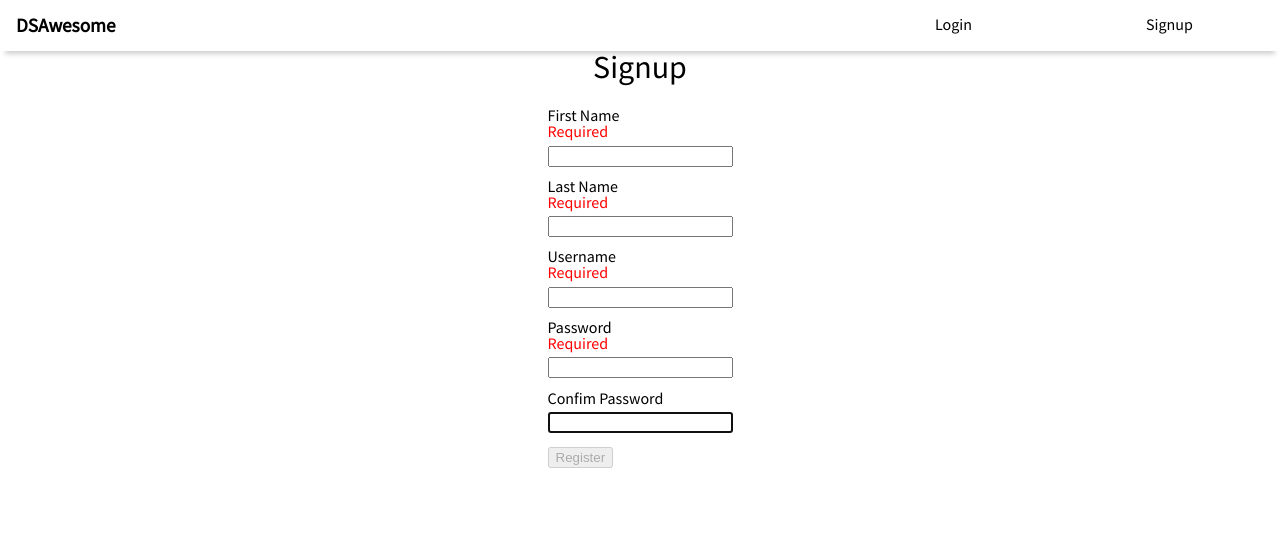
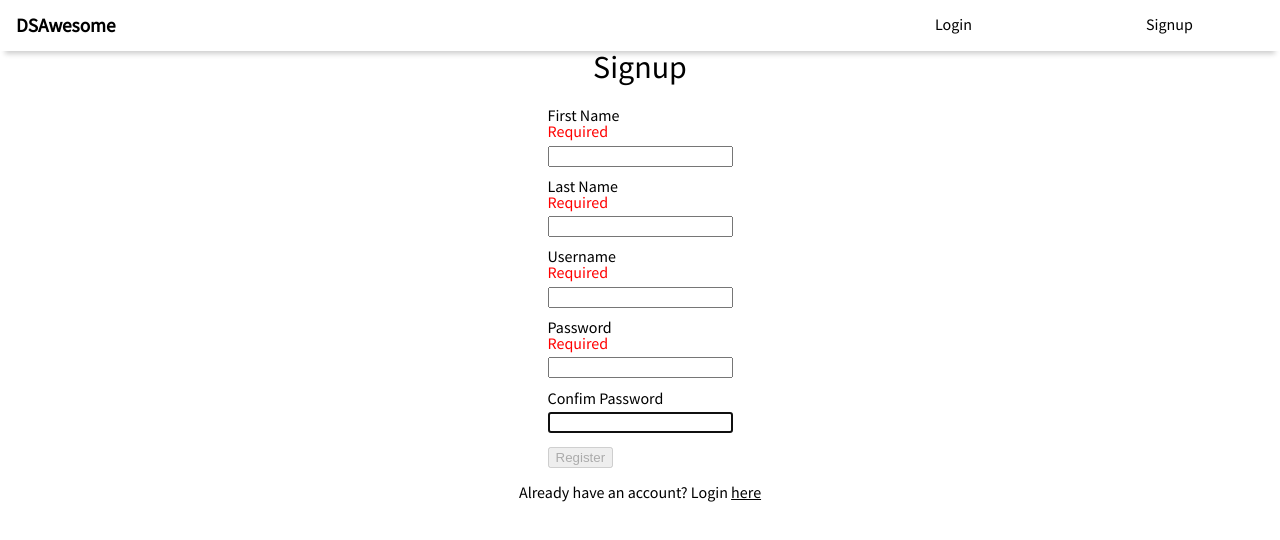
Before and after one commit to thinkful-ei18/sr-client-cm-eg, a React (Create React App) app: page /signup in a window 1280 px wide. Shown: the top 540 px of the page. Built offline with nearby package versions, Linux system fonts and the light colour scheme; no server answers.

Commit message:
login and signup redirects

```diff
--- a/src/Login.js
+++ b/src/Login.js
@@ -1,7 +1,7 @@
 import React, { Component } from 'react';
 import { Field, reduxForm, focus } from 'redux-form';
 import { connect } from 'react-redux';
-import { withRouter, Redirect } from 'react-router-dom';
+import { withRouter, Redirect, Link } from 'react-router-dom';
 import { login } from './actions/auth';
 
 import Input from './Input';
@@ -49,6 +49,7 @@ export class Login extends Component {
           <button type='submit' disabled={this.props.pristine || this.props.submitting}>Login</button>
         </form >
         {this.props.error}
+        <p>New user? Sign-up <Link to='/signup'>here</Link></p>
       </div >
 
     );
--- a/src/Signup.js
+++ b/src/Signup.js
@@ -1,6 +1,6 @@
 import React, { Component } from 'react';
 import { Field, reduxForm } from 'redux-form';
-import { withRouter, Redirect } from 'react-router-dom';
+import { withRouter, Redirect, Link } from 'react-router-dom';
 import { connect } from 'react-redux';
 
 import { signup, login } from './actions/auth';
@@ -77,6 +77,7 @@ export class SignUp extends Component {
           </div>
           <button type='submit' disabled={this.props.pristine || this.props.submitting}>Register</button>
         </form>
+        <p>Already have an account? Login <Link to='/login'>here</Link></p>
       </div>
     )
   }
--- a/src/styles/styles-login-signup/loginComponent.css
+++ b/src/styles/styles-login-signup/loginComponent.css
@@ -22,3 +22,11 @@
 .login-form-container button {
   margin-top: .2rem;
 }
+
+.login-form-container p {
+  margin-top: 1rem;
+}
+
+.login-form-container a {
+  color: #000;
+}
--- a/src/styles/styles-login-signup/signupComponent.css
+++ b/src/styles/styles-login-signup/signupComponent.css
@@ -22,3 +22,13 @@
 .signup-form-wrapper button {
   margin-top: .2rem;
 }
+
+.signup-form-wrapper p {
+  padding-top: 1rem;
+  text-align: center;
+  margin: auto;
+}
+
+.signup-form-wrapper a {
+  color: #000;
+}
```
